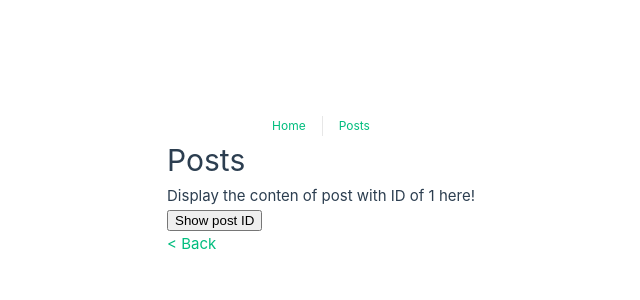
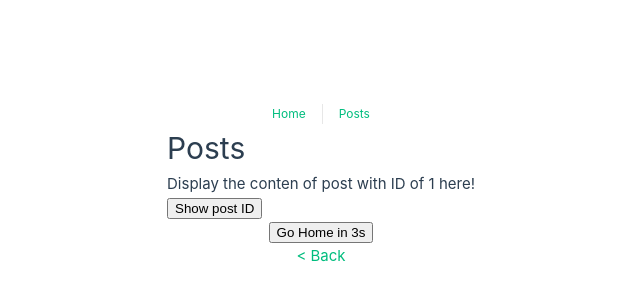
Before and after one commit to memorah/vue-composition-api-basics-v01-17102022, a Vue app: page /postDetail/1 in a window 1280 px wide. Shown: the part 230-530 px from the top of the page, without its empty margins (319-959 px from the left). Built offline with nearby package versions, Linux system fonts and the light colour scheme.

Commit message:
router use router

```diff
--- a/src/views/PostDetailView.vue
+++ b/src/views/PostDetailView.vue
@@ -3,15 +3,20 @@
     <h1>Posts</h1>
     <p>Display the conten of post with ID of {{ $route.params.id }} here!</p>
     <div><button @click="showPostId">Show post ID</button></div>
-    <p><RouterLink to="/posts">&lt; Back</RouterLink></p>
   </div>
+  <div><button @click="goHomeIn3Seconds">Go Home in 3s</button></div>
+  <p><RouterLink to="/posts">&lt; Back</RouterLink></p>
 </template>
 <script setup>
-import { useRoute } from "vue-router";
+import { useRoute, useRouter } from "vue-router";
 
 const route = useRoute();
+const router = useRouter();
 
 const showPostId = () => {
   alert(`the ID of this post is: ${route.params.id}`);
 };
+const goHomeIn3Seconds = () => {
+  setTimeout(() => router.push({ name: "home" }), 3000);
+};
 </script>
```
